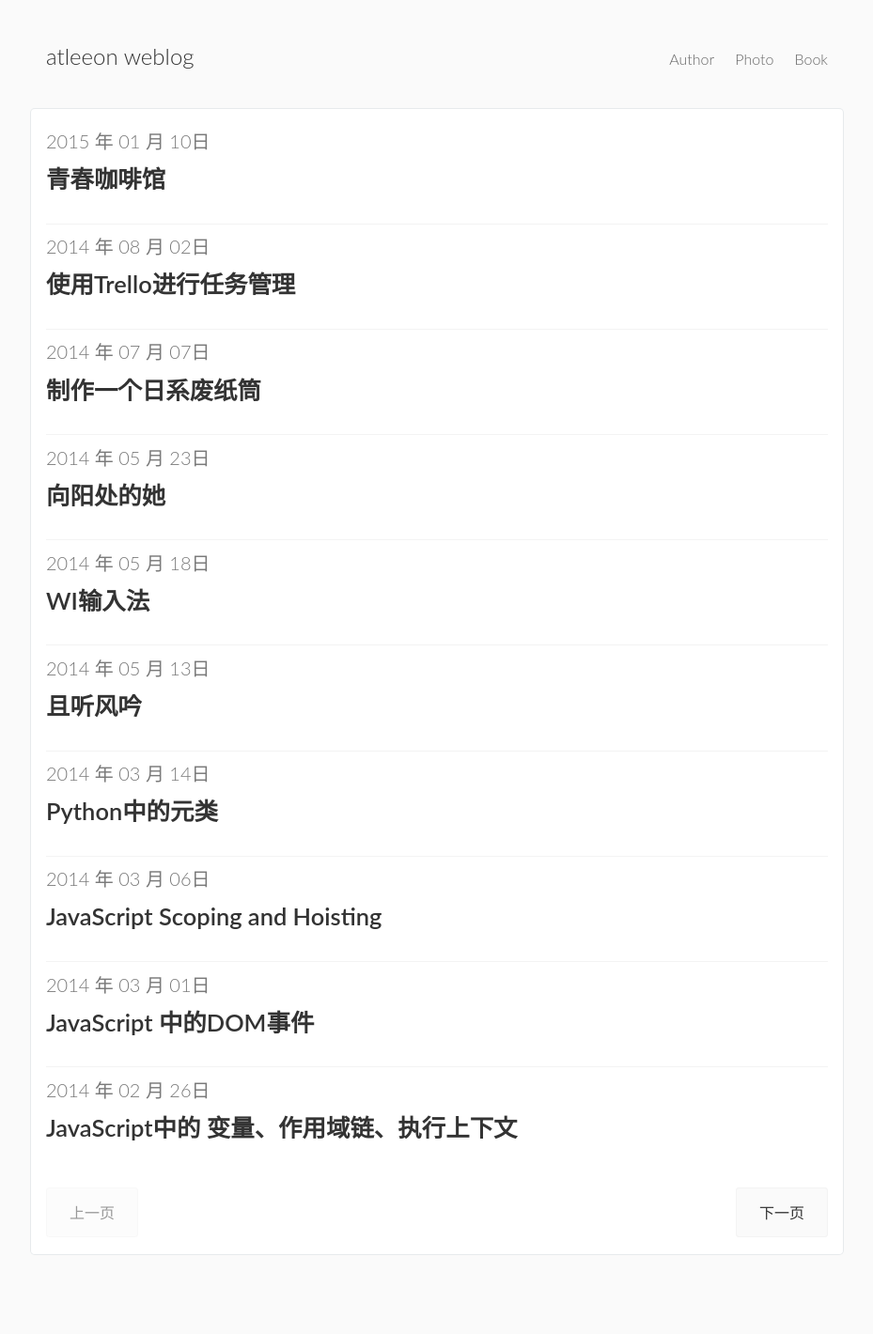
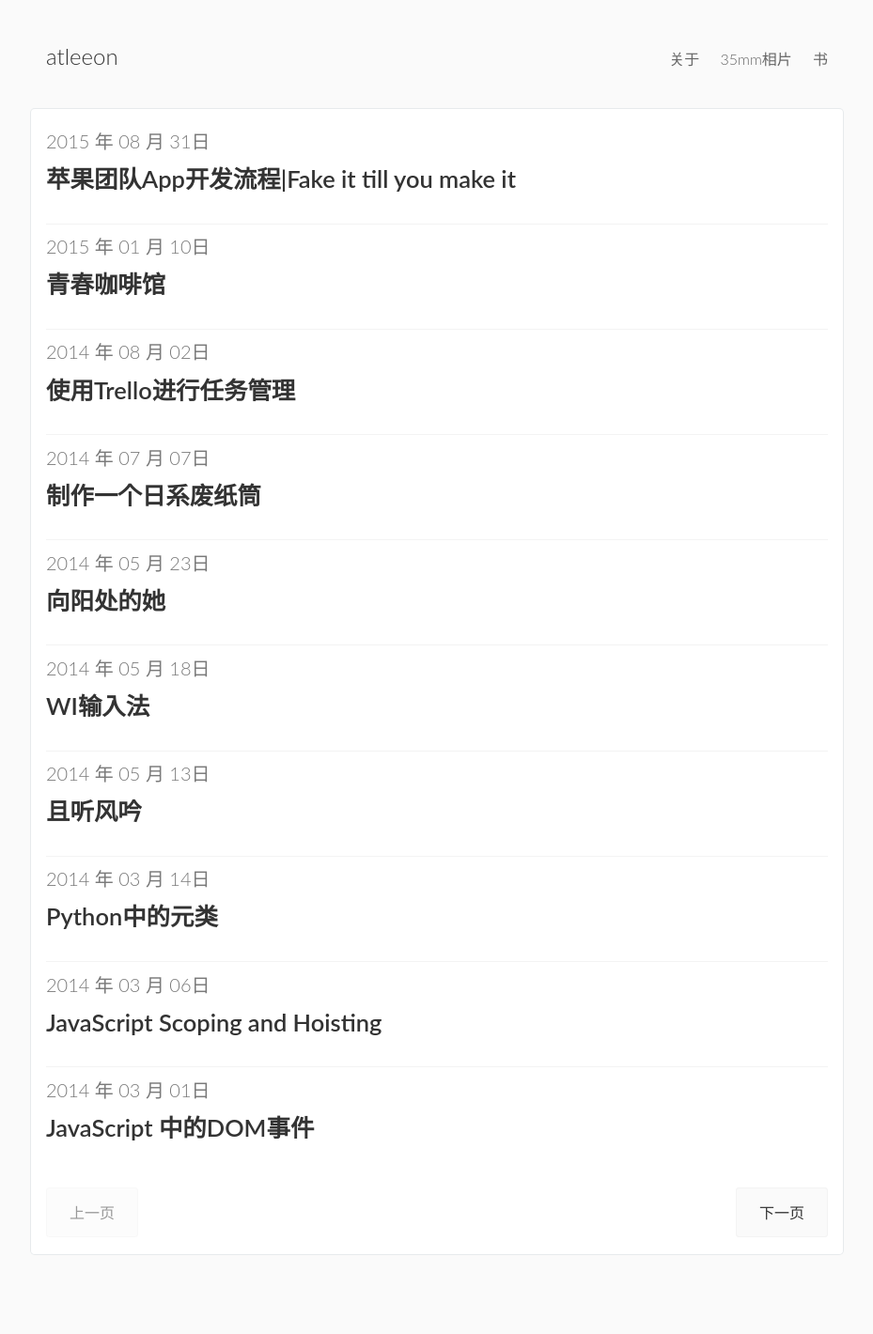
Before and after one commit to leeon/leeon.github.com, a Jekyll site: the page built from index.html, in a window 1280 px wide. Shown: the whole page at 94% size, without its empty margins (175-1104 px from the left). Built offline with Jekyll 4.4.1, drawn with Linux system fonts in a browser that asks for light colours; some web fonts are replaced; the list of posts is cut into pages by our own code; comment, search, counter and statistics services are not loaded; part of the change alters nothing that is shown.

Commit message:
add new post fake it till you make it

```diff
--- a/_config.yml
+++ b/_config.yml
@@ -1,5 +1,5 @@
 # Site settings
-title:       atleeon weblog
+title:       atleeon
 email:       leeon@outlook.com
 author:      Li Yang
 description: "李阳的博客，关于技术、设计、摄影和生活."
--- a/_includes/navigation.html
+++ b/_includes/navigation.html
@@ -1,3 +1,3 @@
-<a href="{{ site.baseurl }}/about/">Author</a>
-<a href="http://image.atleeon.com" target="_BLANK" >Photo</a>
-<a href="https://www.gitbook.com/@leeon" target="_BLANK">Book</a>
+<a href="{{ site.baseurl }}/about/">关于</a>
+<a href="http://image.atleeon.com" target="_BLANK" >35mm相片</a>
+<a href="https://www.gitbook.com/@leeon" target="_BLANK">书</a>
--- /dev/null
+++ b/_posts/write/2015/2015-08-31-fake-it-till-you-make-it.md
@@ -0,0 +1,196 @@
+---
+layout:    post
+title:     苹果团队App开发流程|Fake it till you make it
+category:  write
+description: WWDC 2014 上，Apple的原型设计团队分享了公司内部的一套App开发流程。在完成App之前不断的进行原型迭代，这个过程中，原始的idea逐步变的更加具体真实，最终达到满意的用户体验和达到预期的目的。本文包含了两部分，前半部分介绍Apple的工作流，并且加上了个人理解；后半部分是Apple用一个虚拟的项目展示了如何快速完成一个三轮迭代。
+tags: 设计 原型 App
+---
+
+WWDC 2014 上，Apple的原型设计团队分享了公司内部的一套App开发流程。在完成App之前不断的进行原型迭代，这个过程中，原始的idea逐步变的更加具体真实，最终达到满意的用户体验和达到预期的目的。本文包含了两部分，前半部分介绍Apple的工作流，并且加上了部分个人理解；后半部分是Apple用一个虚拟的项目展示了如何快速完成一个三轮迭代。
+
+
+#开始一个App ？
+
+说起做一个App，通常简单的想法是，我有一个很cool的idea，按照这个想法做成App，接下来的要关心的事情就是数钱了：）
+
+{:.center}
+![](http://7fv96s.com1.z0.glb.clouddn.com/image/2015/write/wwdc2014/1.png){:style="max-width:700px"}
+
+
+然而实际情况往往并非如此。在完成一个App的过程中，对于团队,可能会遇到资金不足，时间不够，人员流动，协作成本等种种问题；对于独立开发者也可能会有项目进度、自律等问题。最终成功的都是少数，结果一般是悲剧的:(
+
+{:.center}
+![](http://7fv96s.com1.z0.glb.clouddn.com/image/2015/write/wwdc2014/2.png){:style="max-width:700px"}
+
+
+在我经历的几个项目中，成功的经历总是相似，失败则各不相同。独立开发过程中，影响因子大多集中到开发者本身，开发者自身的时间管理、架构设计、产品观，设计技能以及coding能力都会成为关键。目前由于Sketch、云服务等工具的普及，独立开发者可能存在的一些短板得到了一定的补充，所以App的成功率也在不断提高。这里成功的定义是开发者在预期的时间内完成了符合要求的产品。
+
+团队开发中，众多影响项目的因素分布在每一个人身上。我的体会是，团队开发App成功，要么团队有一个独裁式的核心人物，他能保证一切正常的运转，要么团队由少数自我推动能力较强的人构成。第二种情况中，团队成员更容易感受到做一件事情的激情，例如[WI输入法](http://wi.hit.edu.cn/)团队在开发Android一个版本时，三个核心开发者都处在忙碌的大三学期，但最终保证了在一个学期左右的时间，快速的完成beta版本。又经历了四个月的迭代，以一个成熟的App发布到市场上并获得50万用户。我们在迭代中的做法是不断通过邮件发给内测用户beta版本并抄送给一些热心关注的学校老师，听取反馈，持续改进。
+
+Apple的做法就是：一个App的诞生都是从idea 经过不断的原型迭代，逐步的去接近其目标的体验，变得更加具体真实，最后成为真实的产品给用户。
+
+
+{:.center}
+![](http://7fv96s.com1.z0.glb.clouddn.com/image/2015/write/wwdc2014/3.png){:style="max-width:700px"}
+
+
+
+#为什么进行原型迭代？
+
+**验证产品**
+
+原型可以快速的去验证你是否在做正确的事情，及时发现问题可以大大节省时间和金钱。有时候，产品一口气做到底，才发觉功能和体验与最初的目标已经大相径庭了。比如有人会提出这个很炫，那个很好玩，而忽略了产品最本质的东西。微信就不会因为各种生活服务而忽略其核心的沟通功能，“消息”和“通讯录” 永远在最直接的位置。
+
+**激发想法**
+
+在迭代的过程中，可能会想到更好的体验。一个App在设计稿上，在设备上，在用户手里都会有不同的体验。原型迭代可以让产品的体验尽可能保持一致，而不致于出现想法和实践上的不统一。
+
+#如何进行原型迭代？
+
+在每一轮迭代中，要做三件事情
+
+1. 制作原型
+2. 把App给别人看
+3. 从反馈中总结经验
+
+{:.center}
+![](http://7fv96s.com1.z0.glb.clouddn.com/image/2015/write/wwdc2014/4.png){:style="max-width:700px"}
+
+
+
+
+**制作原型**
+
+> 哪些部分需要更加真实具体一些？
+
+两个用户界面，在最初的原型里可能只是陈列起来，从页面A到B是经过怎样的转换，这个功能指引并没有在原型中体现出来，这里就是需要更加具体真实的。
+
+> 我们可以去模拟哪些部分？
+
+可以模拟一些icon，和列表内容。UGC的产品可以模拟已经存在的内容。
+
+> 用户在什么场景下使用？
+
+这是非常关键的一个问题，好的设计应该是考虑到使用场景的。例如一款经常在户外使用的App,就要考虑其视觉上是否可用，或者更明确的让用户看到其要使用的功能。我觉得App应该是向场景化靠近的，如何在特定的环境下让用户以最短路径达到目的是在完成App是必须要考虑的问题。
+
+不仅交互应该尊崇场景化，功能设计也应该考虑场景。百度地图在查询公交线路的时候，会考虑由于班车线路时间导致的错过班车的问题，同类产品却忽略了这个关键的场景因素。
+
+生活场景互联网化，有三个阶段：首先互联网可以**承载**生活中的信息，地图App将班车线路从生活转向互联网，其次互联网可以**加工**生活中的信息，地图App又能根据你的出发和到达计算线路。最后，互联网可以**延伸**生活的信息，即根据的你的线路可能会推断出你的出行意图，进而提供一下阶段的服务，形成闭环。忽略场景的App在这条线路上可能是不完整的，也可能是恶性的循环，考虑那些毫无相关性打扰用户的push消息。
+
+
+
+
+
+**给用户展示**
+
+> 你的用户是谁？
+
+明确目标用户很关键，从非目标用户身上，甚至有可能受到错误的反馈。
+
+> 你知道怎么使用XX功能吗?
+
+这里要验证App的核心功能是不是能够容易的被用户感知和使用。
+
+> XX功能是不是用起来很简单？
+
+在满足可用性的基础上，要考虑功能的易用性。
+
+> 我们怎么能使这个功能更好？
+
+倾听反馈，向用户请教，不要辩驳或者否认。
+
+最后，总结反馈的时候，我们要思考：
+
+1. 哪些是正确的？
+2. 哪些是错误的？
+3. 我们还获得了哪些idea？
+
+
+
+
+#一个例子
+
+
+Apple展示了一个快速的三轮迭代的过程，它们的原型从最初简单的图片展示，到简单动画效果，最后到了交互展示。这也是一个App从最初的概念界面，逐步具体化，最后到动态交互的一个过程。他们通过Keynote完成静态界面和动画的制作，使用Objective-C 来编写简单的程序实现基本的交互演示。
+
+{:.center}
+![](http://7fv96s.com1.z0.glb.clouddn.com/image/2015/write/wwdc2014/5.png){:style="max-width:700px"}
+
+
+
+**第一阶段Pictures**
+
+在最初的阶段, 你可能想到自己的App有几种布局，大概有 list view, grid view, 或者gallery view 几种。这些基本的页面布局在iOS内置应用中已已经有现成的应用了，例如下面的list view就是通过iOS内置音乐应用截屏的。在开始之前，你需要在Document设置中将slide size设置为 640 \* 1136， 和iPhone的屏幕适配。
+
+使用Shape工具可以绘制矢量图形，覆盖原有的界面元素。
+
+{:.center}
+![](http://7fv96s.com1.z0.glb.clouddn.com/image/2015/write/wwdc2014/6.png){:style="max-width:700px"}
+
+导入的图片可以使用图片的Mask功能，例如将一个面包图片显示成一个圆盘的形状，完成界面元素的自定义、
+
+{:.center}
+![](http://7fv96s.com1.z0.glb.clouddn.com/image/2015/write/wwdc2014/7.png){:style="max-width:700px"}
+
+
+使用特殊符号功能添加页面基础元素，将星星设置为金黄色。这样以iOS内置音乐应用为布局基础的美食列表页面就完成了。
+
+{:.center}
+![](http://7fv96s.com1.z0.glb.clouddn.com/image/2015/write/wwdc2014/8.png){:style="max-width:700px"}
+
+
+
+同样的方式，还完成了grid view, map view 和gallery view，他们分别使用了iOS内置的相册，地图和天气App.
+
+{:.center}
+![](http://7fv96s.com1.z0.glb.clouddn.com/image/2015/write/wwdc2014/9.png){:style="max-width:700px"}
+
+
+
+
+**第二阶段 Animations**
+
+用户可能会好奇寻找top toast 和 nearby toast的关系，此时原型中需要添加转场动画，两个界面是怎样转换的呢？
+Keynote中的动画包括两种
+
++ **Build**  在一张slide之内的动画
++ **Transition** 不同之间切换的动画
+
+{:.center}
+![](http://7fv96s.com1.z0.glb.clouddn.com/image/2015/write/wwdc2014/10.png){:style="max-width:700px"}
+
+其中Transition中有一种非常给力的动画叫做Magic Move, 它可以使同一元素在不同的slide之间进行动画转换，形成很炫酷的效果。利用这一特性可以做出不同的动画，例如，一个圆盘图标在slide1 和slide2中分别处于不同的位置，进行Magic move的时候，就会出现圆盘的跨slide平移效果。如果位置相同，slide1 和slide2中圆盘的大小角度不同，就可以出现旋转或者放大的效果。理解Magic move的基本工作方式后，做出不同的效果靠自己发挥了。
+
+{:.center}
+![](http://7fv96s.com1.z0.glb.clouddn.com/image/2015/write/wwdc2014/11.png){:style="max-width:700px"}
+
+
+
+
+**第三阶段 Interaction**
+
+在有了页面之间的动画转换后，我们可能得到更多的反馈，比如nearby toast 和 top toast 的界面可以合并为一个页面。原型中应该增加交互，让App更加真实。
+
+Apple使用了Xcode进行了简单的交互制作，这些交互只是看起来在工作，例如地图的移动只是一张图片在拖拽，输入文本只是在连续的切换十几张图片。
+
+例如下面的界面实际上是一张图片拆成了三个部分，一个导航栏，一个地图，一个列表。
+
+{:.center}
+![](http://7fv96s.com1.z0.glb.clouddn.com/image/2015/write/wwdc2014/12.png){:style="max-width:700px"}
+
+{:.center}
+![](http://7fv96s.com1.z0.glb.clouddn.com/image/2015/write/wwdc2014/13.png){:style="max-width:700px"}
+
+
+为layer编写简单的onTouchMove事件，模拟在一张地图上拖拽浏览的操作。
+
+{:.center}
+![](http://7fv96s.com1.z0.glb.clouddn.com/image/2015/write/wwdc2014/14.png){:style="max-width:700px"}
+
+
+
+
+**参考资料**
+
++ 本文所有图片来自于WWDC slides [《Fake it till you make it》](https://developer.apple.com/videos/wwdc/2014/#223)
++ [WWDC 2014 Session 223](https://developer.apple.com/videos/wwdc/2014/#223)
```
